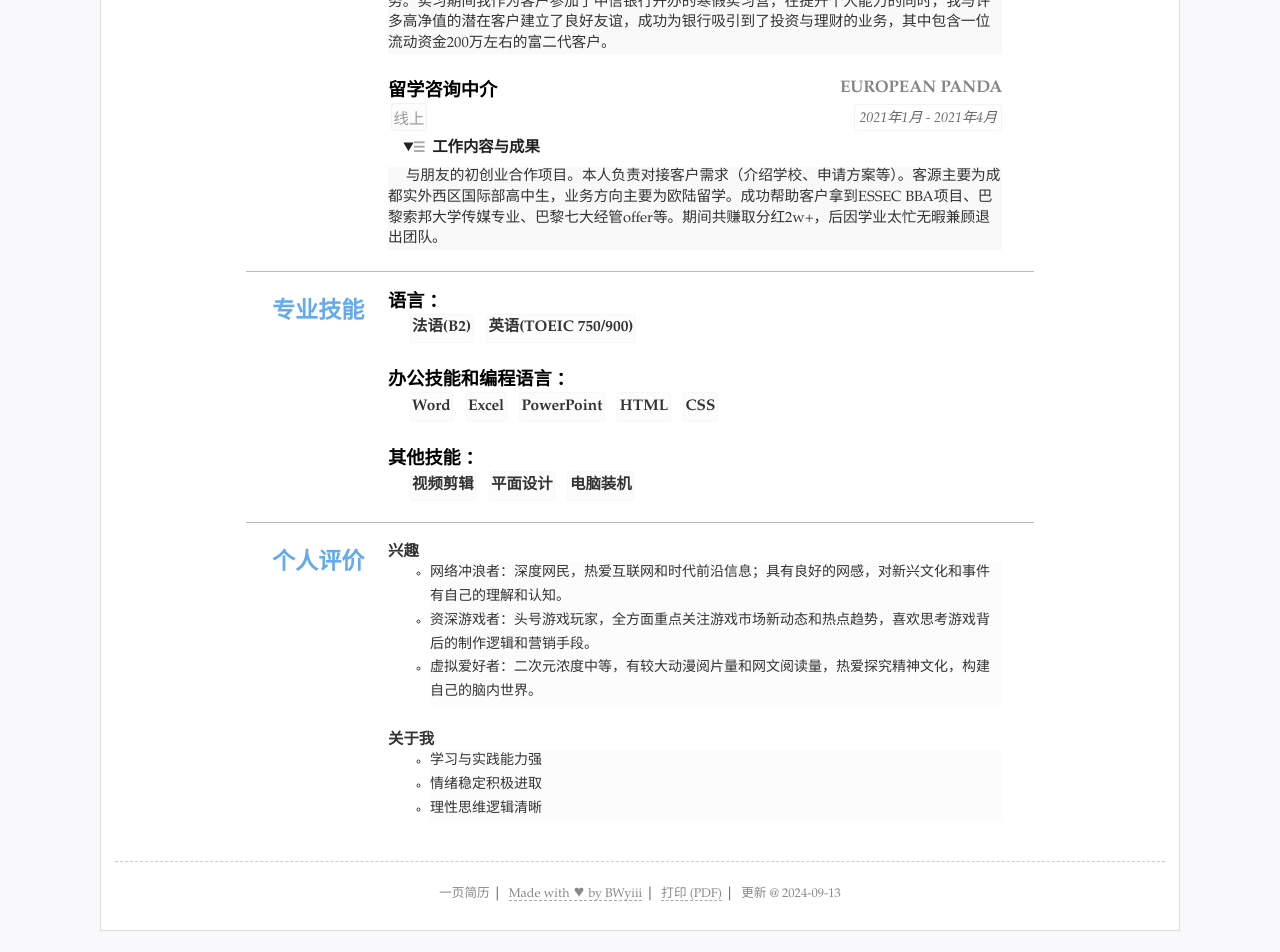
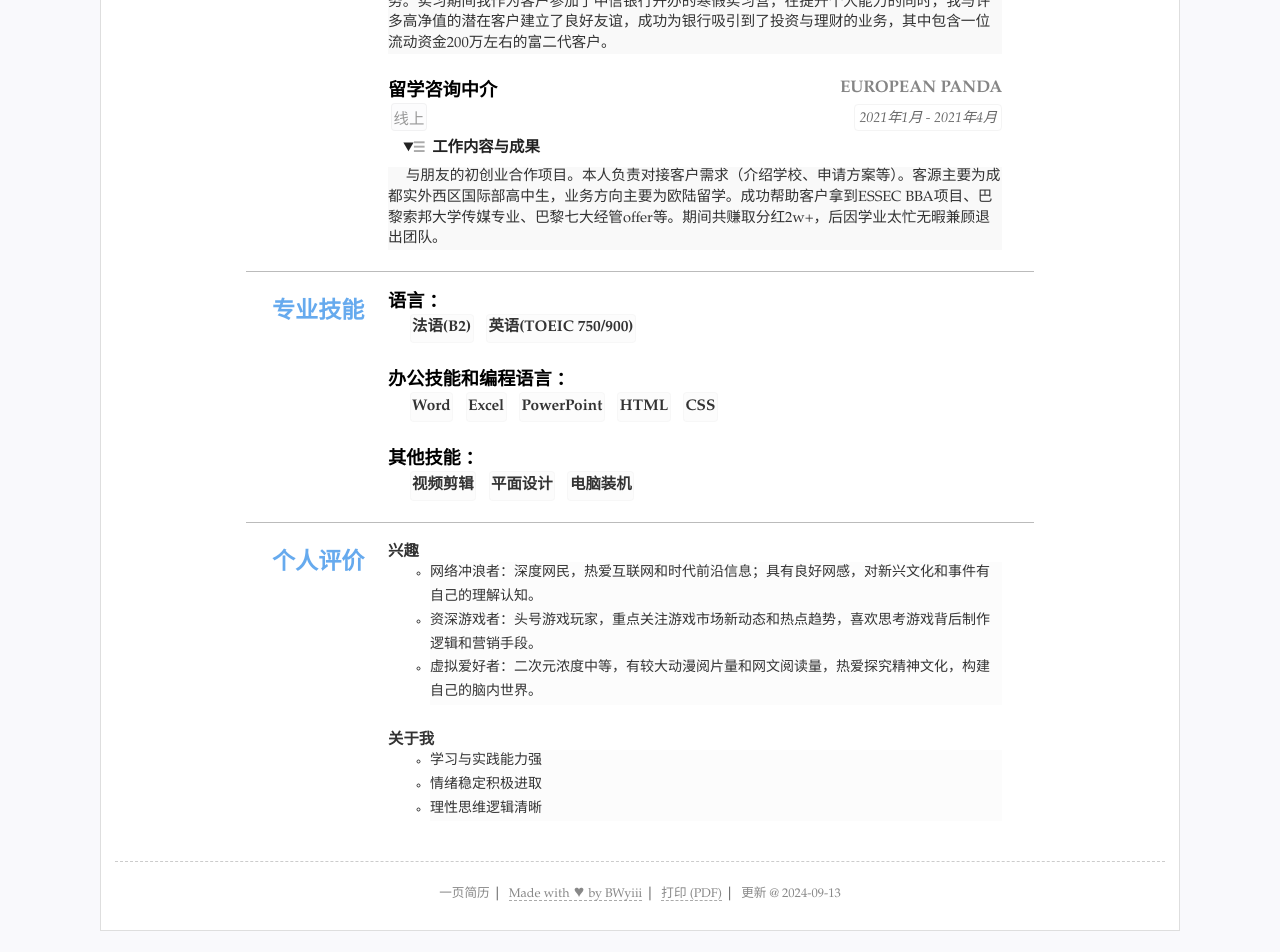
Before and after one commit to BWyiii/-, a Jekyll site: the page built from index.html, in a window 1280 px wide. Shown: the part 765-1717 px from the top of the page. Built offline with Jekyll 4.4.1, drawn with Linux system fonts in a browser that asks for light colours.

Commit message:
Update resume.yml

```diff
--- a/_data/resume.yml
+++ b/_data/resume.yml
@@ -94,8 +94,8 @@ others: #其他列表显示
   content: #选择需要的格式
   - title: 兴趣
     list:
-    - 网络冲浪者：深度网民，热爱互联网和时代前沿信息；具有良好的网感，对新兴文化和事件有自己的理解和认知。
-    - 资深游戏者：头号游戏玩家，全方面重点关注游戏市场新动态和热点趋势，喜欢思考游戏背后的制作逻辑和营销手段。
+    - 网络冲浪者：深度网民，热爱互联网和时代前沿信息；具有良好网感，对新兴文化和事件有自己的理解认知。
+    - 资深游戏者：头号游戏玩家，重点关注游戏市场新动态和热点趋势，喜欢思考游戏背后制作逻辑和营销手段。
     - 虚拟爱好者：二次元浓度中等，有较大动漫阅片量和网文阅读量，热爱探究精神文化，构建自己的脑内世界。
 
   - title: 关于我
```
